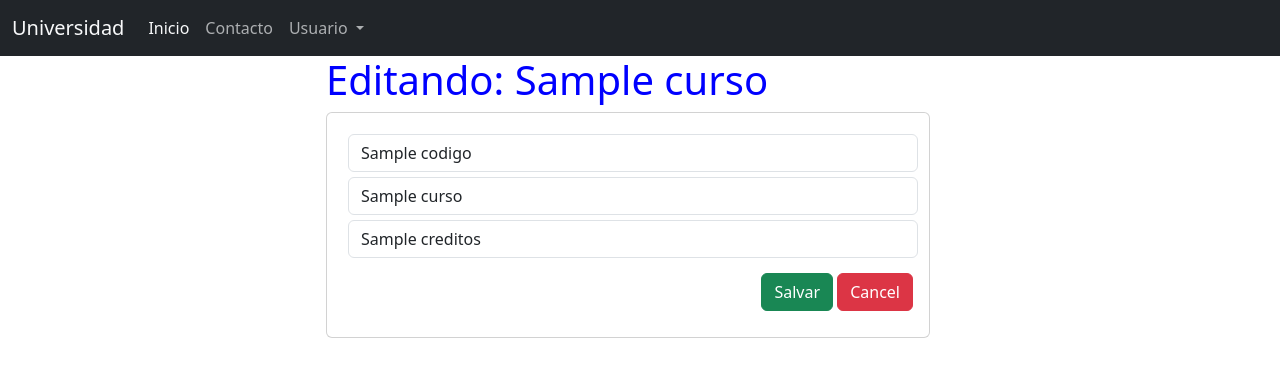
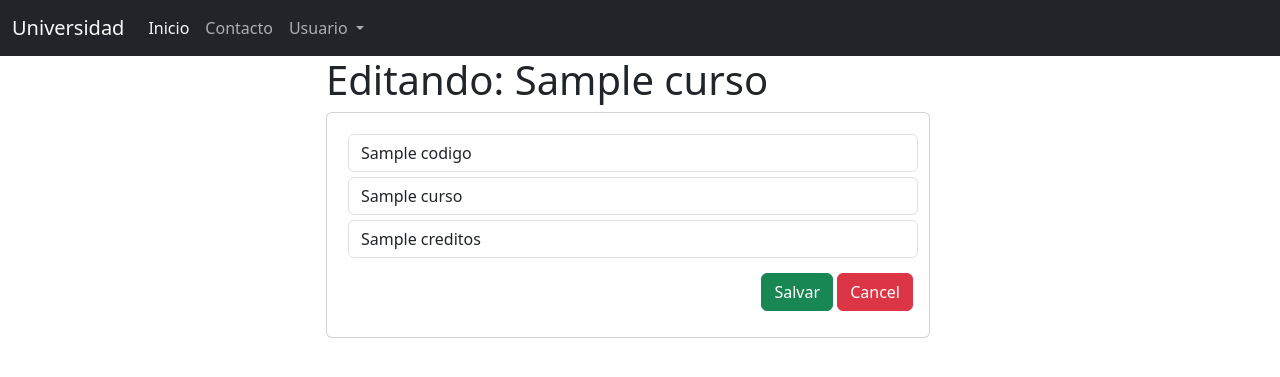
Before and after one commit to miguel-jaeger/gestion-curso, a Django app: template universidad/Aplicaciones/Academico/templates/edicionCurso.html in a window 1280 px wide. Shown: the top 377 px of the page. Run offline with Django 4.2, Linux system fonts and the light colour scheme; the template is opened without the code that fills it: most values are stand-ins (such as "Sample title", 1, 10 or a date in 2020); some libraries are stand-ins or nearby versions.

Commit message:
[CHANGE] remove style to h1

```diff
--- a/universidad/Aplicaciones/Academico/static/css/style.css
+++ b/universidad/Aplicaciones/Academico/static/css/style.css
@@ -1,6 +1,3 @@
-h1{
-    color: blue;
-}
 
 .buscador{
     margin: 10px;
```
